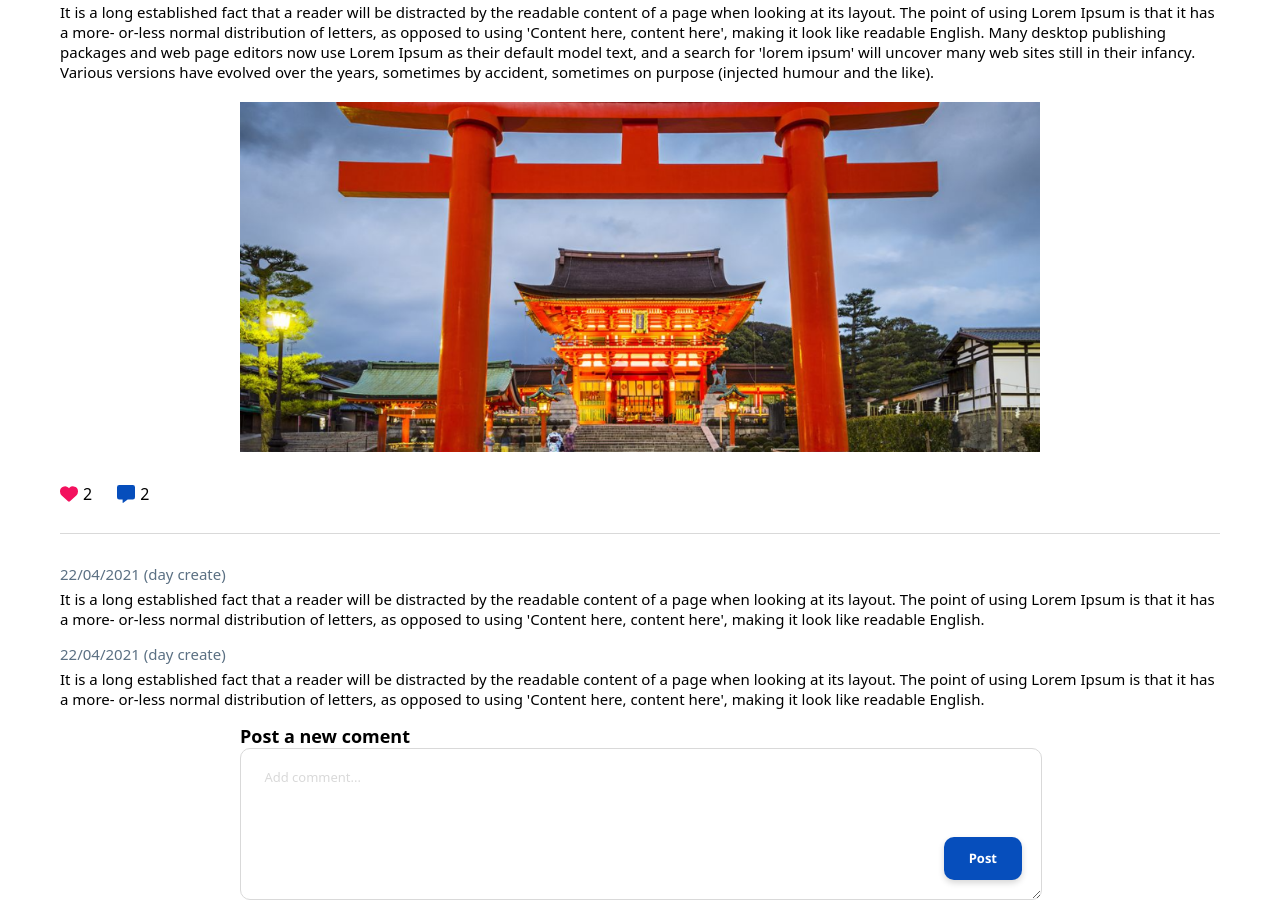
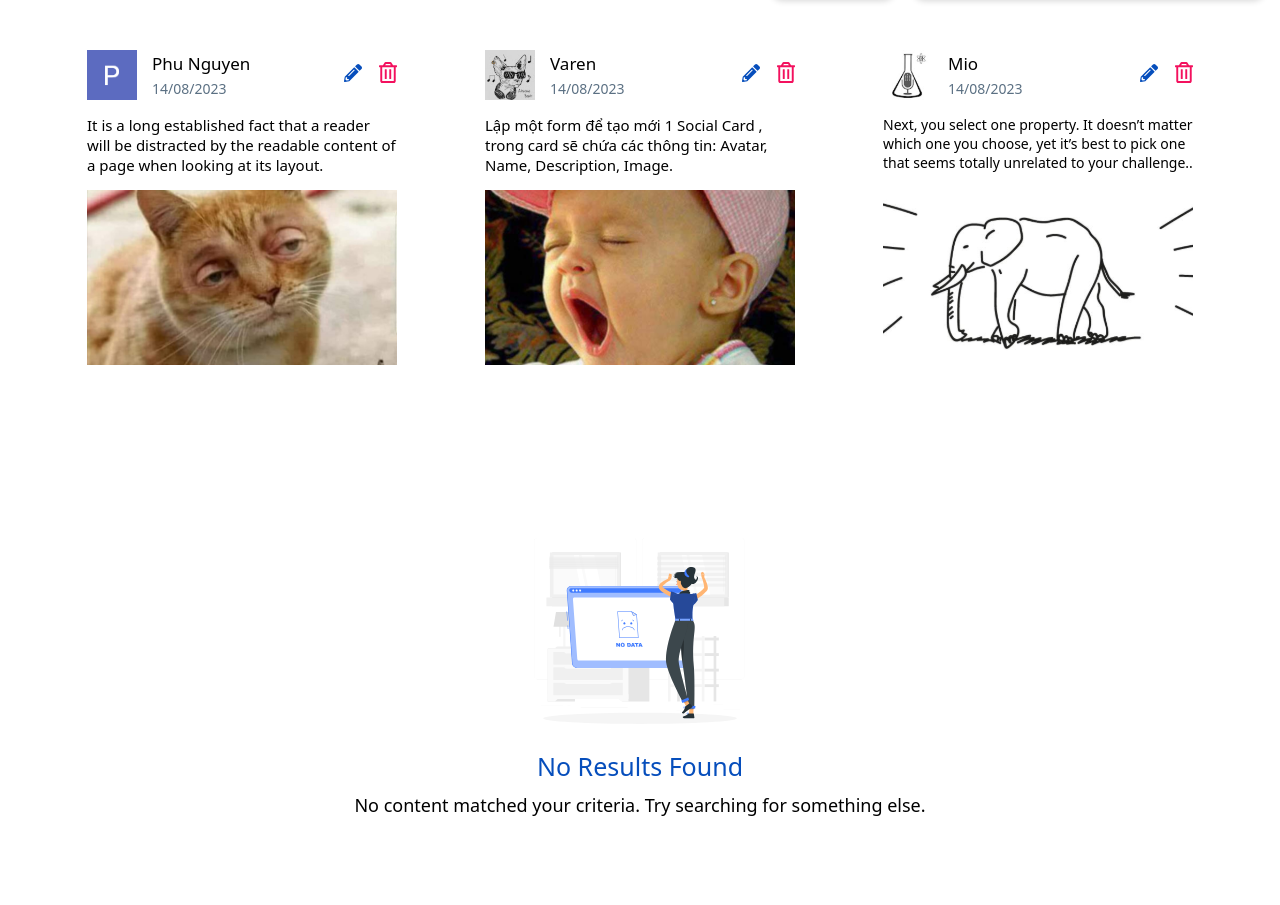
Before and after one commit to HoVanDi/Social-Card, a React (Create React App) app: page / in a window 1280 px wide. Shown: the part 150-1055 px from the top of the page. After the commit the page ends 1017 px from the top, so only its background shows below. Built offline with nearby package versions, Linux system fonts and the light colour scheme.

Commit message:
update router

```diff
--- a/src/App.js
+++ b/src/App.js
@@ -1,9 +1,10 @@
 import React, { useState } from "react";
 import "./SocialCard.css";
-// import ModalComponent from "./components/ModalComponent";
+import ModalComponent from "./components/ModalComponent";
 import CardDetailComponent from "./components/CardDetailComponent";
-// import ContentComponent from "./components/ContentComponent";
-// import NavbarComonent from "./components/NavbarComponent";
+import ContentComponent from "./components/ContentComponent";
+import NavbarComonent from "./components/NavbarComponent";
+import { BrowserRouter as Router, Routes, Route } from "react-router-dom";
 
 function App() {
   const [searchData, setSearchData] = useState(""); // State stores the search data
@@ -13,20 +14,24 @@ function App() {
   };
 
   return (
-    <div>
-    <div className="Container">
-      {/* <div className="Title">LIST SOCIAL CARD</div> */}
+    <Router>
+      <div className='Container'>
+        <div className='Title'>LIST SOCIAL CARD</div>
+        <NavbarComonent onSearch={handleSearch}></NavbarComonent>
 
-      {/* <NavbarComonent onSearch={handleSearch}></NavbarComonent>
+        {/* <ContentComponent searchData={searchData}></ContentComponent> */}
+      </div>
+      {/* <ModalComponent></ModalComponent> */}
 
-      <ContentComponent searchData={searchData}></ContentComponent> */}
-    </div>
-    {/* <ModalComponent></ModalComponent> */}
-
-    <CardDetailComponent></CardDetailComponent>
-    </div>
-
-
+      {/* <CardDetailComponent></CardDetailComponent> */}
+      <Routes>
+        <Route />
+        <Route
+          path='*'
+          element={<ContentComponent />}
+        />
+      </Routes>
+    </Router>
   );
 }
 
--- a/src/components/CardDetailComponent/index.jsx
+++ b/src/components/CardDetailComponent/index.jsx
@@ -51,25 +51,27 @@ const Index = () => {
         </div>
       </div>
 
+      <div>
         <div className={styles.ContentComment}>
           <div className={styles.DayComment}>22/04/2021 (day create)</div>
           <div className={styles.MessageComment}>
-          It is a long established fact that a reader will be distracted by the
-          readable content of a page when looking at its layout. The point of
-          using Lorem Ipsum is that it has a more- or-less normal distribution
-          of letters, as opposed to using 'Content here, content here', making
-          it look like readable English.
+            It is a long established fact that a reader will be distracted by
+            the readable content of a page when looking at its layout. The point
+            of using Lorem Ipsum is that it has a more- or-less normal
+            distribution of letters, as opposed to using 'Content here, content
+            here', making it look like readable English.
           </div>
         </div>
 
         <div className={styles.ContentComment}>
           <div className={styles.DayComment}>22/04/2021 (day create)</div>
           <div className={styles.MessageComment}>
-          It is a long established fact that a reader will be distracted by the
-          readable content of a page when looking at its layout. The point of
-          using Lorem Ipsum is that it has a more- or-less normal distribution
-          of letters, as opposed to using 'Content here, content here', making
-          it look like readable English.
+            It is a long established fact that a reader will be distracted by
+            the readable content of a page when looking at its layout. The point
+            of using Lorem Ipsum is that it has a more- or-less normal
+            distribution of letters, as opposed to using 'Content here, content
+            here', making it look like readable English.
+          </div>
         </div>
       </div>
 
--- a/src/components/CardDetailComponent/style.module.css
+++ b/src/components/CardDetailComponent/style.module.css
@@ -1,8 +1,9 @@
 .Container {
   max-width: 1160px;
   margin: 0 auto;
-  align-items: center;
   color: #000000;
+  margin-top: 50px;
+  margin-bottom: 160px;
 }
 
 .Header {
@@ -84,8 +85,7 @@
 }
 
 .ContentComment:last-child .MessageComment:last-child {
-  padding-bottom: 15px;
-  /* margin-bottom: 30px; */
+  padding-bottom: 14px;
 }
 
 .PostComment {
@@ -94,16 +94,19 @@
   position: relative;
 }
 .TextPost {
+  margin-top: 30px;
   font: normal normal 600 18px/24px Segoe UI;
+  margin-bottom: 15px;
 }
 
 .PostComment textarea {
-  background: #ffffff 0% 0% no-repeat padding-box;
+  background: #fff 0 0 no-repeat padding-box;
   border: 1px solid #d9d9d9;
   border-radius: 10px;
+  outline: none;
+  box-sizing: border-box;
+  padding: 20px 0 94px 20px;
   width: 100%;
-  outline: none;
-  padding: 20px 0px 94px;
 }
 
 .BtnPost {
@@ -121,7 +124,6 @@
 .CommentTextarea::placeholder {
   font: normal normal normal 13px/17px Segoe UI;
   color: #d9d9d9;
-  padding-left: 20px;
 }
 
 .BtnPost:hover {
--- a/src/components/NavbarComponent/index.jsx
+++ b/src/components/NavbarComponent/index.jsx
@@ -1,5 +1,6 @@
 import React, { useState } from "react";
 import styles from "./style.module.css";
+
 const Index = ({ onSearch }) => {
   const [searchTerm, setSearchTerm] = useState("");
 
```
Also changed, not shown: src/components/NotFound/index.jsx (added, +11 -0 lines), 1 other file (tests, documents, lock files or other folders). Lines whose indentation alone changed are shown as unchanged.
